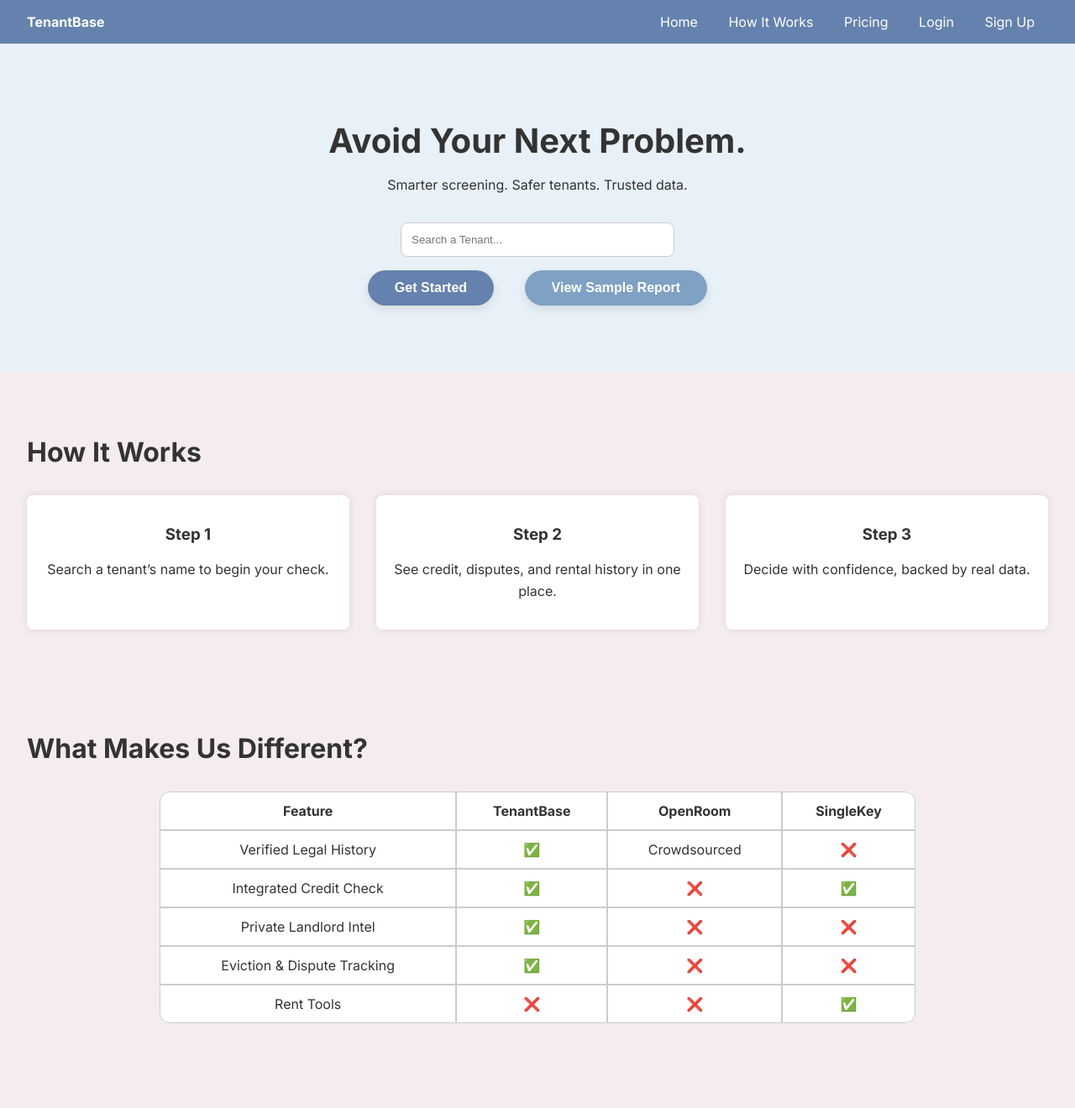
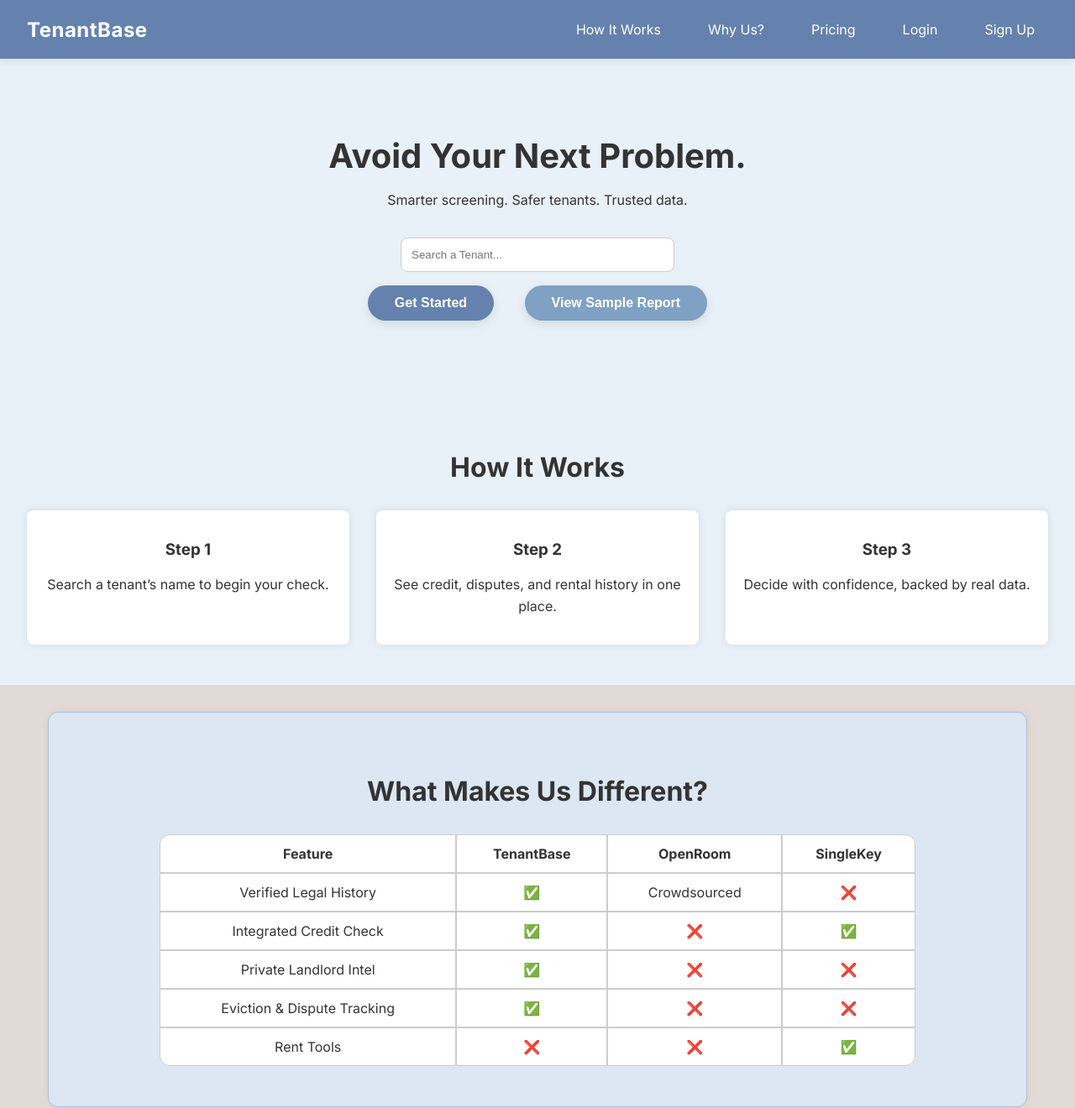
Before and after one commit to nlai86/TenantBase, a plain HTML site: page index.html in a window 1280 px wide. Shown: the top 1320 px of the page at 84% size. Drawn offline with Linux system fonts and the light colour scheme.

Commit message:
updated styling

```diff
--- a/index.html
+++ b/index.html
@@ -4,23 +4,22 @@
   <meta charset="UTF-8">
   <meta name="viewport" content="width=device-width, initial-scale=1.0">
   <title>TenantBase</title>
+  <link href="https://fonts.googleapis.com/css2?family=Inter:wght@400;600;700&display=swap" rel="stylesheet">
   <link rel="stylesheet" href="styles.css">
-  <link href="https://fonts.googleapis.com/css2?family=Inter:wght@400;600;700&display=swap" rel="stylesheet">
-
 </head>
 <body>
   <header>
     <div><strong>TenantBase</strong></div>
     <nav>
-      <a href="#">Home</a>
-      <a href="#">How It Works</a>
-      <a href="#">Pricing</a>
-      <a href="#">Login</a>
-      <a href="#">Sign Up</a>
+      <a href="#how-it-works">How It Works</a>
+      <a href="#what-makes-us-different">Why Us?</a>
+      <a href="#pricing">Pricing</a>
+      <a href="#login">Login</a>
+      <a href="#signup">Sign Up</a>
     </nav>
   </header>
 
-  <div class="hero">
+  <div class="hero" id="home">
     <h1>Avoid Your Next Problem.</h1>
     <p>Smarter screening. Safer tenants. Trusted data.</p>
     <input type="text" id="tenantSearch" placeholder="Search a Tenant...">
@@ -29,7 +28,7 @@
     <button class="secondary">View Sample Report</button>
   </div>
 
-  <div class="section">
+  <div class="section blue" id="how-it-works">
     <h2>How It Works</h2>
     <div class="steps">
       <div class="step">
@@ -47,7 +46,7 @@
     </div>
   </div>
 
-  <div class="section">
+  <div class="section highlight" id="what-makes-us-different">
     <h2>What Makes Us Different?</h2>
     <div class="comparison">
       <table>
@@ -91,7 +90,7 @@
     </div>
   </div>
 
-  <div class="section">
+  <div class="section highlight" id="pricing">
     <h2>Pricing</h2>
     <div class="pricing">
       <table>
@@ -124,6 +123,11 @@
     <p><a href="#">Contact</a> | <a href="#">Terms</a> | <a href="#">Privacy</a></p>
   </footer>
 
-  <script src="script.js"></script>
+  <script>
+    function searchTenant() {
+      const input = document.getElementById('tenantSearch').value;
+      alert(`Searching tenant: ${input}`);
+    }
+  </script>
 </body>
 </html>
--- a/styles.css
+++ b/styles.css
@@ -6,6 +6,10 @@
   --blue-bg: #e9f1f8;
   --btn-radius: 50px;
   --table-radius: 12px;
+  --nav-height: 70px;
+  --nav-link-gap: 1.5rem;
+  --highlight-bg: #dce7f3;
+  --highlight-border: #a9bfdc;
 }
 
 body {
@@ -13,28 +17,47 @@
   font-family: 'Inter', sans-serif;
   background-color: var(--bg);
   color: #333;
+  scroll-behavior: smooth;
 }
 
 header {
   background-color: var(--primary);
   color: white;
-  padding: 1rem 2rem;
+  padding: 0 2rem;
   display: flex;
   justify-content: space-between;
   align-items: center;
+  height: var(--nav-height);
+  box-shadow: 0 2px 8px rgba(0, 0, 0, 0.1);
   position: sticky;
   top: 0;
   z-index: 10;
 }
 
+header div {
+  font-size: 1.5rem;
+  font-weight: bold;
+  letter-spacing: 0.5px;
+}
+
+nav {
+  display: flex;
+  align-items: center;
+  gap: var(--nav-link-gap);
+}
+
 nav a {
   color: white;
-  margin: 0 1rem;
   text-decoration: none;
+  font-weight: 500;
+  padding: 0.5rem 1rem;
+  border-radius: 30px;
+  transition: background-color 0.3s ease;
 }
 
 nav a:hover {
-  text-decoration: underline;
+  background-color: rgba(255, 255, 255, 0.2);
+  text-decoration: none;
 }
 
 .hero {
@@ -97,9 +120,20 @@
   background-color: var(--blue-bg);
 }
 
+.section.highlight {
+  background-color: var(--highlight-bg);
+  border: 1px solid var(--highlight-border);
+  border-radius: 12px;
+  box-shadow: 0 0 12px rgba(0,0,0,0.05);
+  padding: 3rem 2rem;
+  margin: 2rem auto;
+  max-width: 1100px;
+}
+
 .section h2 {
   font-size: 2rem;
   margin-bottom: 2rem;
+  text-align: center;
 }
 
 .steps {
```
